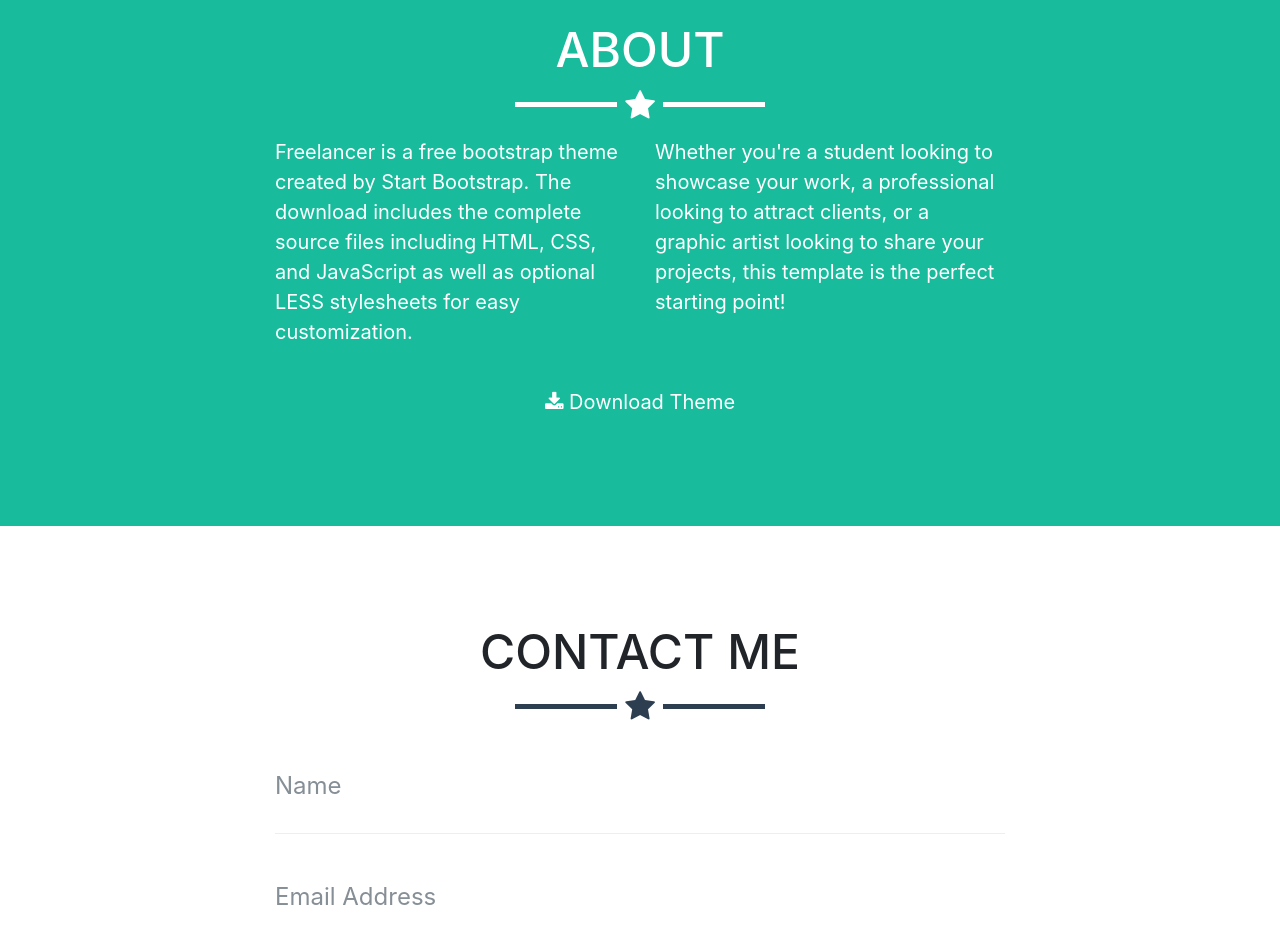
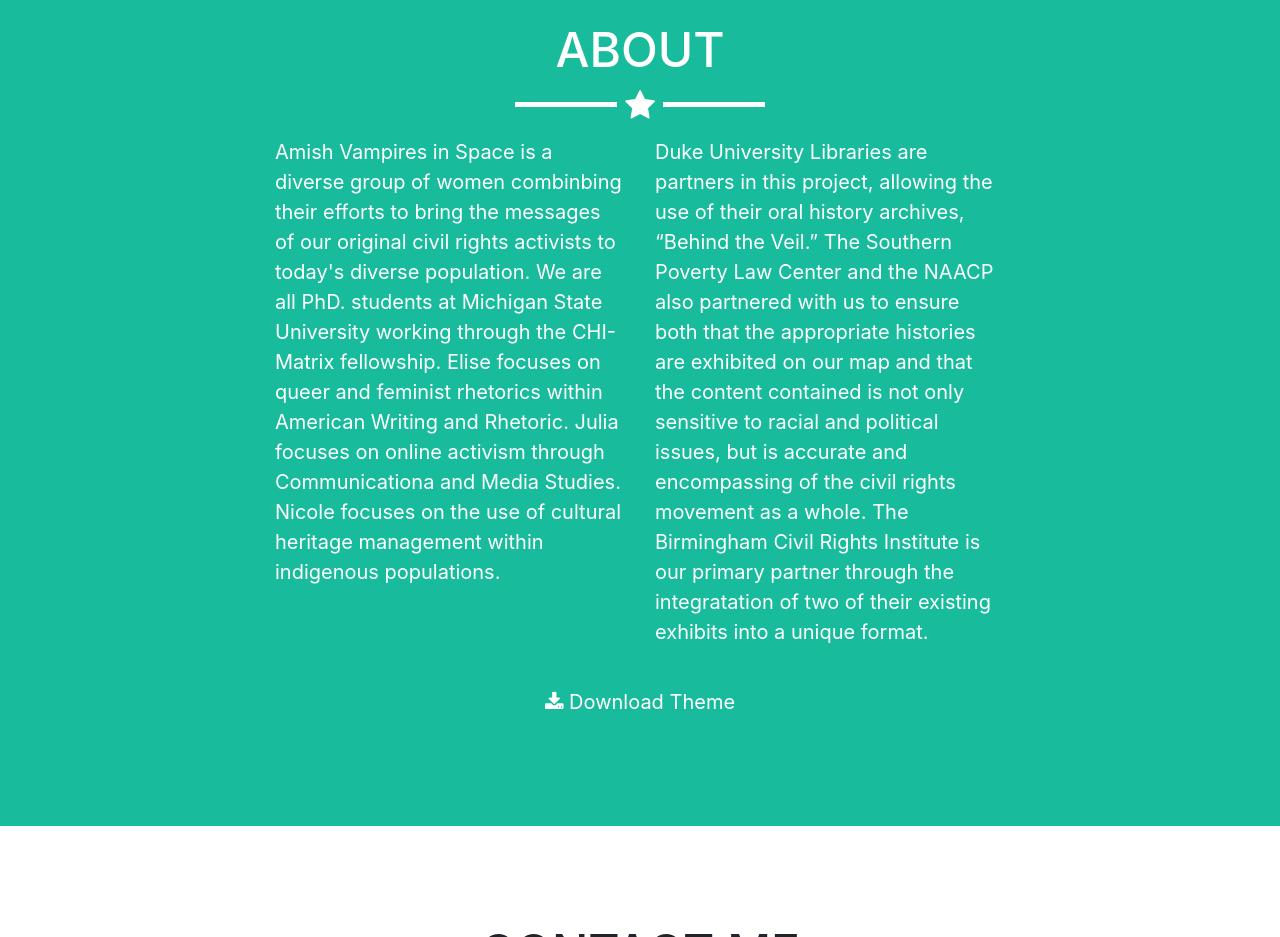
Before and after one commit to julesopolis/bcri_pitch_v02, a website with bundled scripts: page index.html in a window 1280 px wide. Shown: the part 1860-2797 px from the top of the page. Built offline with nearby package versions, Linux system fonts and the light colour scheme.

Commit message:
Update index.html

```diff
--- a/index.html
+++ b/index.html
@@ -131,17 +131,18 @@
       </div>
     </section>
 
-    <!-- About Section -->
+   <!-- About Section -->
     <section class="success" id="about">
       <div class="container">
         <h2 class="text-center">About</h2>
         <hr class="star-light">
         <div class="row">
           <div class="col-lg-4 ml-auto">
-            <p>Freelancer is a free bootstrap theme created by Start Bootstrap. The download includes the complete source files including HTML, CSS, and JavaScript as well as optional LESS stylesheets for easy customization.</p>
+            <p>Amish Vampires in Space is a diverse group of women combinbing their efforts to bring the messages of our original civil rights activists to today's diverse population. We are all PhD. students at Michigan State University working through the CHI-Matrix fellowship. Elise focuses on queer and feminist rhetorics within American Writing and Rhetoric. Julia focuses on online activism through Communicationa and Media Studies. Nicole focuses on the use of cultural heritage management within indigenous populations.</p>
           </div>
           <div class="col-lg-4 mr-auto">
-            <p>Whether you're a student looking to showcase your work, a professional looking to attract clients, or a graphic artist looking to share your projects, this template is the perfect starting point!</p>
+            <p>Duke University Libraries are partners in this project, allowing the use of their oral history archives, “Behind the Veil.” The Southern Poverty Law Center and the NAACP also partnered with us to ensure both that the appropriate histories are exhibited on our map and that the content contained is not only sensitive to racial and political issues, but is accurate and encompassing of the civil rights movement as a whole. The Birmingham Civil Rights Institute is our primary partner through the integratation of two of their existing exhibits into a unique format.
+</p>
           </div>
           <div class="col-lg-8 mx-auto text-center">
             <a href="#" class="btn btn-lg btn-outline">
```
